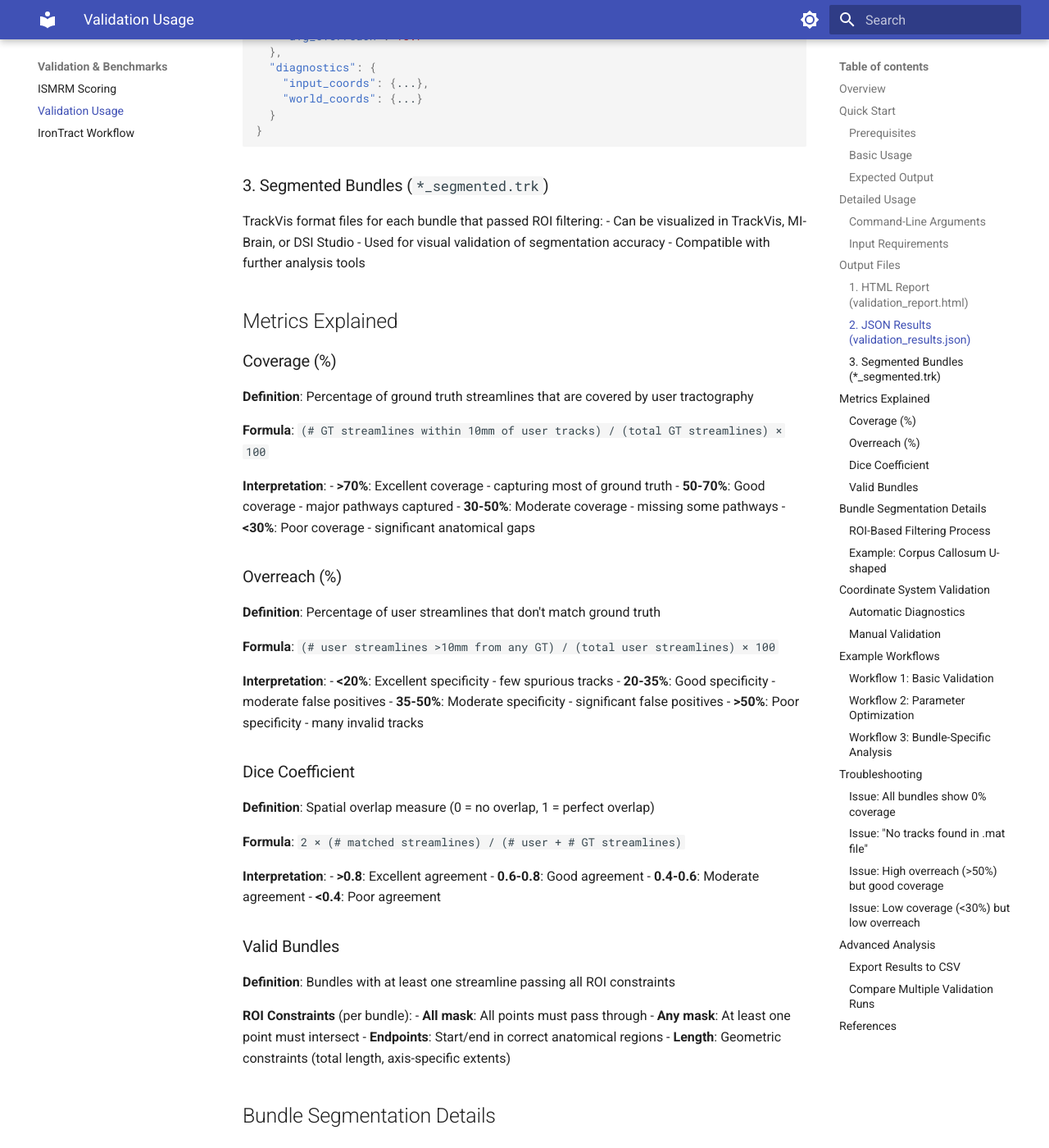
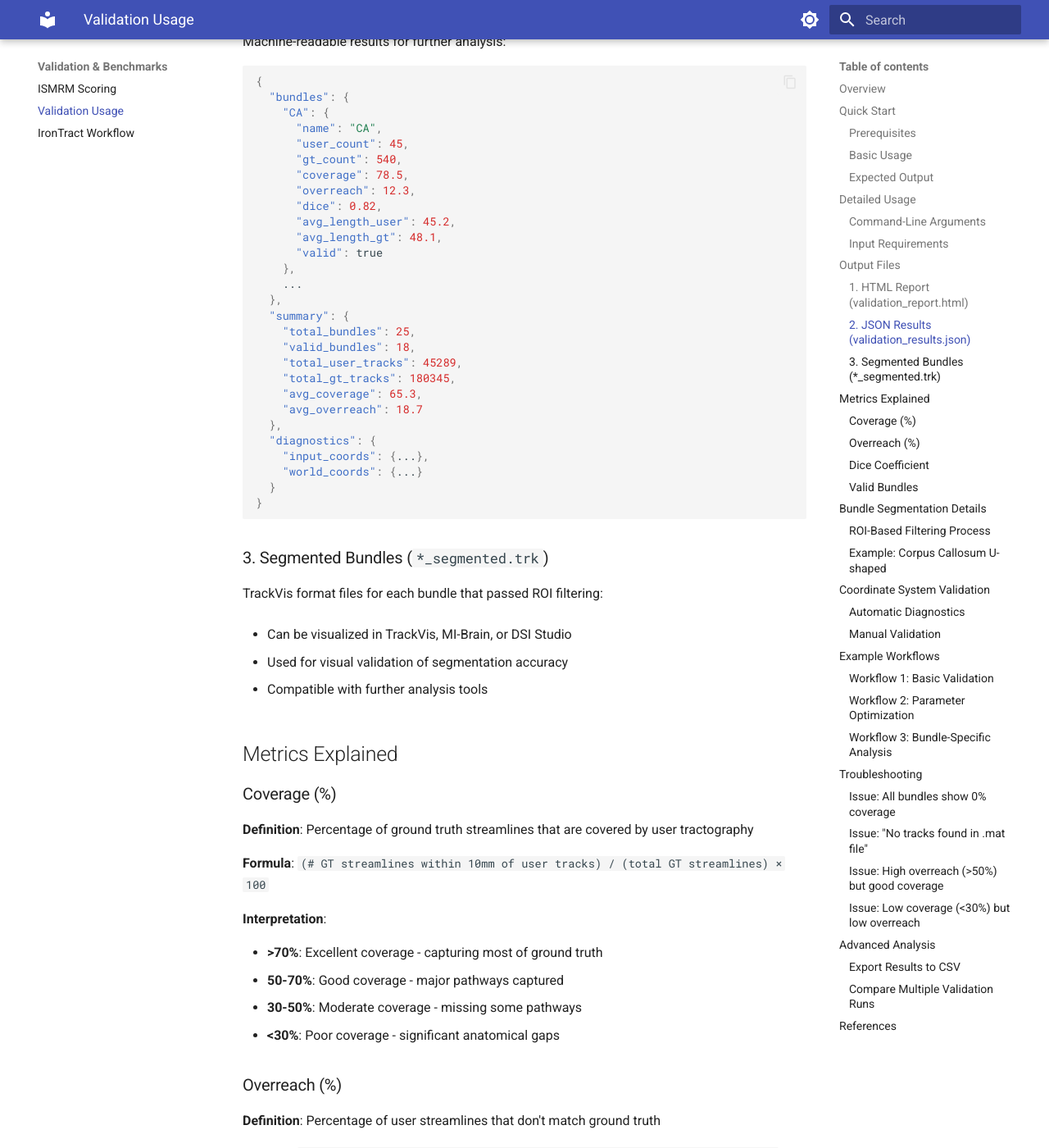
Before and after one commit to uicneuro/hinec, an MkDocs documentation site: the page built from docs/VALIDATION_USAGE.md, in a window 1280 px wide and 1400 px high, scrolled down 2765 px. Shown: the whole window at 82% size. Built offline with MkDocs 1.6.1 and Material for MkDocs 9.7.7, drawn with Linux system fonts in a browser that asks for light colours; some of the changed text lies outside the part shown.

Commit message:
Temporary commit fixing document files, improving mkdocs webpage for Changelog, scoring analysis, visualization examples, validation usage

````diff
--- a/docs/VALIDATION_USAGE.md
+++ b/docs/VALIDATION_USAGE.md
@@ -5,11 +5,17 @@
 The `validate_ismrm_tractography.py` script provides comprehensive validation of HINEC tractography against ISMRM 2015 ground truth data.
 
 **What it does**:
+
 1. ✅ Converts HINEC tracks from MATLAB format to world coordinates
+
 2. ✅ Segments bundles using ROI-based anatomical constraints
+
 3. ✅ Compares with ISMRM ground truth tractography
+
 4. ✅ Computes accuracy metrics (coverage, overreach, Dice)
+
 5. ✅ Generates HTML report with visualizations
+
 6. ✅ Validates coordinate system alignment
 
 ## Quick Start
@@ -57,13 +63,19 @@ validation_results/
 ### Input Requirements
 
 **NIM File** (`--nim-file`):
+
 - MATLAB `.mat` file with nim structure
+
 - Must contain `hdr` field with Transform information
+
 - Used for voxel-to-world coordinate conversion
 
 **Tracks File** (`--tracks-file`):
+
 - MATLAB `.mat` file with tractography results
+
 - Must contain `tracks` field (cell array of Nx3 matrices)
+
 - Tracks stored as 1-based MATLAB voxel indices
 
 **Scoring Directory** (`--scoring-dir`):
@@ -85,9 +97,13 @@ validation_results/
 ### 1. HTML Report (`validation_report.html`)
 
 Interactive report with:
+
 - **Summary statistics**: Valid bundles, coverage, overreach
+
 - **Per-bundle table**: Detailed metrics for each bundle
+
 - **Coordinate diagnostics**: Voxel and world coordinate ranges
+
 - **Interpretation guide**: How to read the metrics
 
 **Open in browser**:
@@ -133,8 +149,11 @@ Machine-readable results for further analysis:
 ### 3. Segmented Bundles (`*_segmented.trk`)
 
 TrackVis format files for each bundle that passed ROI filtering:
+
 - Can be visualized in TrackVis, MI-Brain, or DSI Studio
+
 - Used for visual validation of segmentation accuracy
+
 - Compatible with further analysis tools
 
 ## Metrics Explained
@@ -145,6 +164,7 @@ TrackVis format files for each bundle that passed ROI filtering:
 **Formula**: `(# GT streamlines within 10mm of user tracks) / (total GT streamlines) × 100`
 
 **Interpretation**:
+
 - **>70%**: Excellent coverage - capturing most of ground truth
 - **50-70%**: Good coverage - major pathways captured
 - **30-50%**: Moderate coverage - missing some pathways
@@ -156,6 +176,7 @@ TrackVis format files for each bundle that passed ROI filtering:
 **Formula**: `(# user streamlines >10mm from any GT) / (total user streamlines) × 100`
 
 **Interpretation**:
+
 - **<20%**: Excellent specificity - few spurious tracks
 - **20-35%**: Good specificity - moderate false positives
 - **35-50%**: Moderate specificity - significant false positives
@@ -167,6 +188,7 @@ TrackVis format files for each bundle that passed ROI filtering:
 **Formula**: `2 × (# matched streamlines) / (# user + # GT streamlines)`
 
 **Interpretation**:
+
 - **>0.8**: Excellent agreement
 - **0.6-0.8**: Good agreement
 - **0.4-0.6**: Moderate agreement
@@ -176,6 +198,7 @@ TrackVis format files for each bundle that passed ROI filtering:
 **Definition**: Bundles with at least one streamline passing all ROI constraints
 
 **ROI Constraints** (per bundle):
+
 - **All mask**: All points must pass through
 - **Any mask**: At least one point must intersect
 - **Endpoints**: Start/end in correct anatomical regions
@@ -188,9 +211,9 @@ TrackVis format files for each bundle that passed ROI filtering:
 For each bundle (e.g., "Cingulum_left"):
 
 1. **Load Anatomical Masks**:
-   - `all_masks/Cingulum_left.nii.gz` - Required pathway
-   - `endpoints/Cingulum_left_head.nii.gz` - Start region
-   - `endpoints/Cingulum_left_tail.nii.gz` - End region
+    - `all_masks/Cingulum_left.nii.gz` - Required pathway
+    - `endpoints/Cingulum_left_head.nii.gz` - Start region
+    - `endpoints/Cingulum_left_tail.nii.gz` - End region
 
 2. **Apply Constraints**:
    ```
@@ -225,6 +248,7 @@ For each bundle (e.g., "Cingulum_left"):
 ```
 
 **Filtering Logic**:
+
 1. Keep streamlines passing through CC u-shaped mask (entire pathway)
 2. Keep streamlines with at least one point in inclusion mask
 3. Keep streamlines with endpoints in left and right striatal regions
@@ -252,10 +276,10 @@ Y: [-5.6, 72.1] mm
 Z: [6.3, 72.8] mm
 ```
 
-**Warning Signs** (check diagnostics section in report):
-- ⚠️ World coordinates outside expected brain range (-100 to +100 mm)
-- ⚠️ Voxel coordinates exceeding image dimensions
-- ⚠️ All bundles showing 0% coverage (complete misalignment)
+**Warning Signs** (check diagnostics section in report):<br>
+- ⚠️ World coordinates outside expected brain range (-100 to +100 mm)<br>
+- ⚠️ Voxel coordinates exceeding image dimensions<br>
+- ⚠️ All bundles showing 0% coverage (complete misalignment)<br>
 
 ### Manual Validation
 
@@ -358,40 +382,40 @@ with open('cingulum_stats.txt', 'w') as f:
 
 **Cause**: Coordinate system misalignment
 
-**Solutions**:
-1. Check coordinate diagnostics in report
-2. Visually validate using TrackVis
-3. Verify T1 reference image matches tractography
-4. Check if nim.hdr.Transform is correctly set
+**Solutions**:<br>
+1. Check coordinate diagnostics in report<br>
+2. Visually validate using TrackVis<br>
+3. Verify T1 reference image matches tractography<br>
+4. Check if nim.hdr.Transform is correctly set<br>
 
 ### Issue: "No tracks found in .mat file"
 
 **Cause**: Field name mismatch
 
-**Solutions**:
-1. Check .mat file structure: `scipy.io.whosmat('tracks.mat')`
-2. Ensure field is named `tracks` or `tracts`
-3. Verify tracks are stored as cell array, not plain array
+**Solutions**:<br>
+1. Check .mat file structure: `scipy.io.whosmat('tracks.mat')`<br>
+2. Ensure field is named `tracks` or `tracts`<br>
+3. Verify tracks are stored as cell array, not plain array<br>
 
 ### Issue: High overreach (>50%) but good coverage
 
 **Interpretation**: Algorithm is capturing ground truth but also generating many extra streamlines
 
-**Solutions**:
-1. Increase FA threshold to reduce spurious tracks
-2. Reduce step size for more anatomically constrained tracking
-3. Apply stricter angle constraints
-4. Use more conservative termination criteria
+**Solutions**:<br>
+1. Increase FA threshold to reduce spurious tracks<br>
+2. Reduce step size for more anatomically constrained tracking<br>
+3. Apply stricter angle constraints<br>
+4. Use more conservative termination criteria<br>
 
 ### Issue: Low coverage (<30%) but low overreach
 
 **Interpretation**: Algorithm is conservative, missing valid pathways
 
-**Solutions**:
-1. Decrease FA threshold to track in lower anisotropy regions
-2. Increase seeding density
-3. Relax angle constraints
-4. Check if seeding covers all brain regions
+**Solutions**:<br>
+1. Decrease FA threshold to track in lower anisotropy regions<br>
+2. Increase seeding density<br>
+3. Relax angle constraints<br>
+4. Check if seeding covers all brain regions<br>
 
 ## Advanced Analysis
 
````
Also changed, not shown: docs/CHANGELOG_YAML.md (+2 -1 lines), docs/ISMRM_SCORING_ANALYSIS.md (+22 -6 lines), docs/REGION_VISUALIZATION_EXAMPLES.md (+9 -0 lines).
